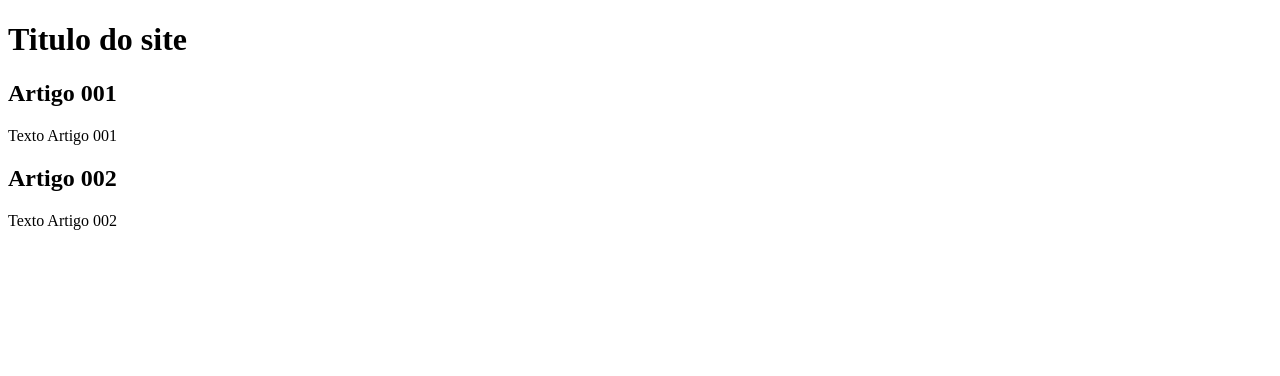
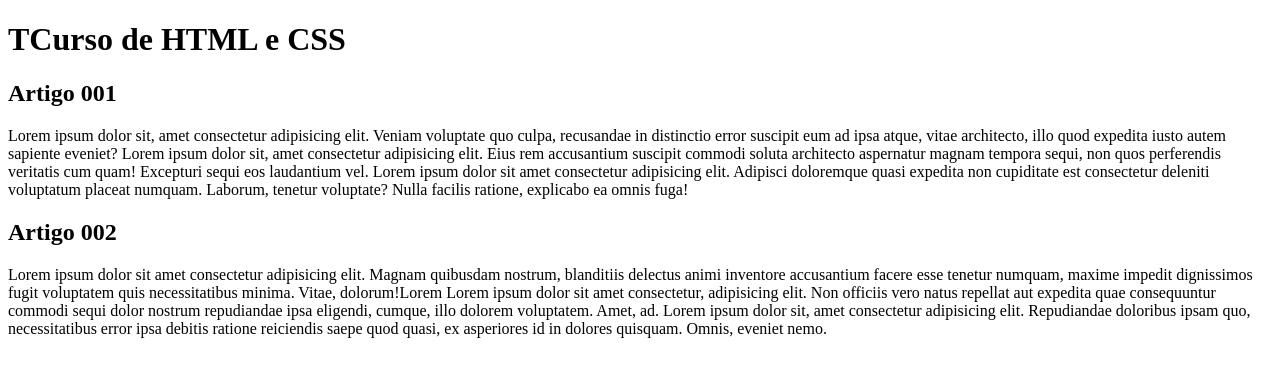
Before and after one commit to ar3da/projeto-site, a plain HTML site: page index.html in a window 1280 px wide. Drawn offline with Linux system fonts and the light colour scheme.

Commit message:
Escrevi conteudo

```diff
--- a/index.html
+++ b/index.html
@@ -8,15 +8,15 @@
 <body>
     <main>
         <header>
-        <h1>Titulo do site</h1>
+        <h1>TCurso de HTML e CSS</h1>
         </header>
         <article>
             <h2>Artigo 001</h2>
-            <p>Texto Artigo 001</p>
+            <p>Lorem ipsum dolor sit, amet consectetur adipisicing elit. Veniam voluptate quo culpa, recusandae in distinctio error suscipit eum ad ipsa atque, vitae architecto, illo quod expedita iusto autem sapiente eveniet? Lorem ipsum dolor sit, amet consectetur adipisicing elit. Eius rem accusantium suscipit commodi soluta architecto aspernatur magnam tempora sequi, non quos perferendis veritatis cum quam! Excepturi sequi eos laudantium vel. Lorem ipsum dolor sit amet consectetur adipisicing elit. Adipisci doloremque quasi expedita non cupiditate est consectetur deleniti voluptatum placeat numquam. Laborum, tenetur voluptate? Nulla facilis ratione, explicabo ea omnis fuga!</p>
         </article>
         <article>
             <h2>Artigo 002</h2>
-            <p>Texto Artigo 002</p>
+            <p>Lorem ipsum dolor sit amet consectetur adipisicing elit. Magnam quibusdam nostrum, blanditiis delectus animi inventore accusantium facere esse tenetur numquam, maxime impedit dignissimos fugit voluptatem quis necessitatibus minima. Vitae, dolorum!Lorem Lorem ipsum dolor sit amet consectetur, adipisicing elit. Non officiis vero natus repellat aut expedita quae consequuntur commodi sequi dolor nostrum repudiandae ipsa eligendi, cumque, illo dolorem voluptatem. Amet, ad. Lorem ipsum dolor sit, amet consectetur adipisicing elit. Repudiandae doloribus ipsam quo, necessitatibus error ipsa debitis ratione reiciendis saepe quod quasi, ex asperiores id in dolores quisquam. Omnis, eveniet nemo.</p>
         </article>
     </main>
 </body>
```
